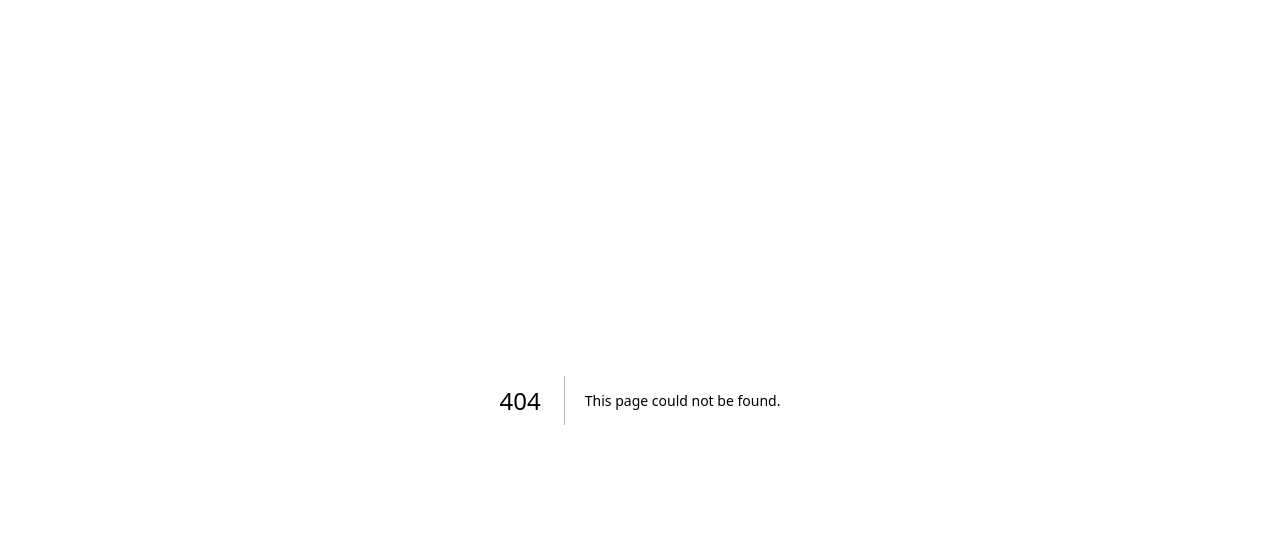
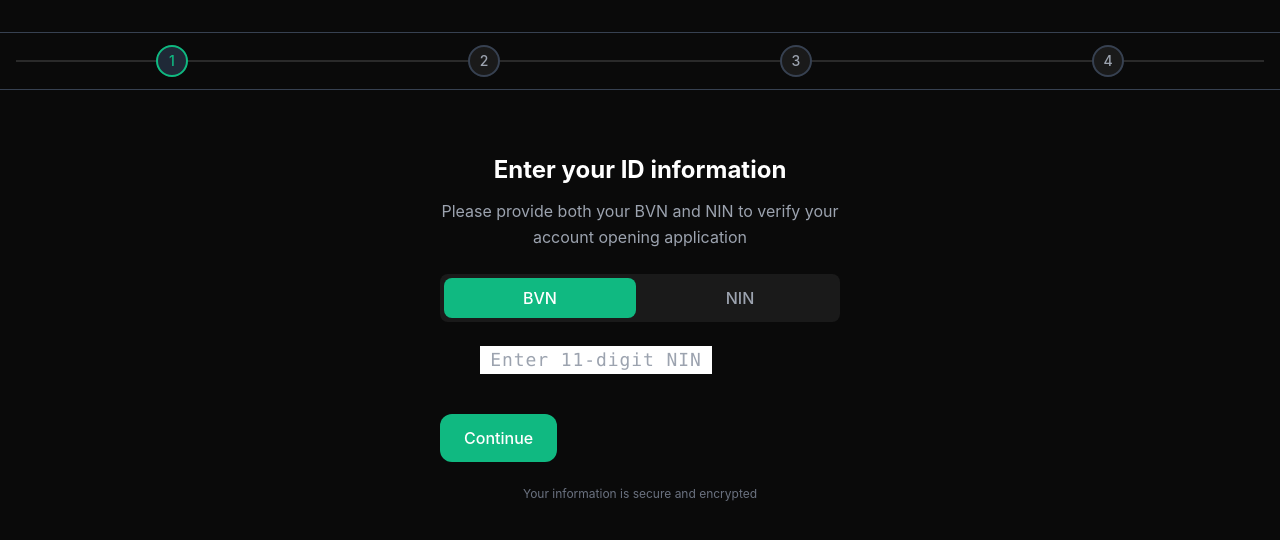
Before and after one commit to ndujesco/Trust-loop, a Next.js app in the folder application/: page /kyc/id-information in a window 1280 px wide. Before the commit this address had no page. Shown: the top 540 px of the page. Built offline with nearby package versions, Linux system fonts and the light colour scheme.

Commit message:
Added the layout for the page to collect bvn and nin information

```diff
--- /dev/null
+++ b/application/src/app/kyc/id-information/page.tsx
@@ -0,0 +1,123 @@
+"use client";
+
+import { Button } from "@/components/ui/Button";
+import KYCLayout from "@/components/layouts/KYCLayout";
+import { useState } from "react";
+
+type ActiveTab = "bvn" | "nin";
+
+const IDInformationPage: React.FC = () => {
+  const [activeTab, setActiveTab] = useState<ActiveTab>("bvn");
+
+  return (
+    <KYCLayout>
+      <div className="space-y-6 animate-fade-in px-2 sm:px-6 max-w-lg mx-auto">
+        {/* Header */}
+        <div className="mt-10 text-center space-y-3">
+          <h1 className="text-2xl font-bold text-[var(--text-primary)]">
+            Enter your ID information
+          </h1>
+          <p className="text-[var(--text-tertiary)] leading-relaxed">
+            Please provide both your BVN and NIN to verify your account opening
+            application
+          </p>
+        </div>
+
+        {/* Tabs */}
+        <div className="flex gap-2 p-1 bg-[var(--bg-secondary)] rounded-lg">
+          <button
+            onClick={() => setActiveTab("bvn")}
+            className={`flex-1 px-4 py-2 rounded-lg font-medium transition-all flex items-center justify-center gap-2 ${
+              activeTab === "bvn"
+                ? "bg-[var(--primary-teal)] text-white"
+                : "text-[var(--text-tertiary)] hover:text-[var(--text-primary)]"
+            }`}
+          >
+            <span>BVN</span>
+            {false && (
+              <svg
+                className={`w-4 h-4 ${
+                  activeTab === "bvn" ? "text-white" : "text-[var(--success)]"
+                }`}
+                fill="currentColor"
+                viewBox="0 0 20 20"
+              >
+                <path
+                  fillRule="evenodd"
+                  d="M16.707 5.293a1 1 0 010 1.414l-8 8a1 1 0 01-1.414 0l-4-4a1 1 0 011.414-1.414L8 12.586l7.293-7.293a1 1 0 011.414 0z"
+                  clipRule="evenodd"
+                />
+              </svg>
+            )}
+          </button>
+          <button
+            onClick={() => setActiveTab("nin")}
+            className={`flex-1 px-4 py-2 rounded-lg font-medium transition-all flex items-center justify-center gap-2 ${
+              activeTab === "nin"
+                ? "bg-[var(--primary-teal)] text-white"
+                : "text-[var(--text-tertiary)] hover:text-[var(--text-primary)]"
+            }`}
+          >
+            <span>NIN</span>
+            {false && (
+              <svg
+                className={`w-4 h-4 ${
+                  activeTab === "nin" ? "text-white" : "text-[var(--success)]"
+                }`}
+                fill="currentColor"
+                viewBox="0 0 20 20"
+              >
+                <path
+                  fillRule="evenodd"
+                  d="M16.707 5.293a1 1 0 010 1.414l-8 8a1 1 0 01-1.414 0l-4-4a1 1 0 011.414-1.414L8 12.586l7.293-7.293a1 1 0 011.414 0z"
+                  clipRule="evenodd"
+                />
+              </svg>
+            )}
+          </button>
+        </div>
+
+        {/* ID Input Fields */}
+        <div className="space-y-6">
+          {/* BVN Input */}
+          {activeTab === "bvn" && (
+            <div className="space-y-3 animate-fade-in">
+              <div className="w-full max-w-xs mx-auto">
+                <input
+                  placeholder="Enter 11-digit NIN"
+                  className="text-center font-mono text-lg tracking-wider"
+                />
+              </div>
+            </div>
+          )}
+
+          {/* NIN Input */}
+          {activeTab === "nin" && (
+            <div className="space-y-3 animate-fade-in">
+              <div className="w-full max-w-xs mx-auto">
+                <input
+                  placeholder="Enter 11-digit NIN"
+                  className="text-center font-mono text-lg tracking-wider"
+                />
+              </div>
+            </div>
+          )}
+        </div>
+
+        {/* Continue Button */}
+        <div className="pt-4">
+          <Button size="lg">Continue</Button>
+        </div>
+
+        {/* Security Note */}
+        <div className="text-center">
+          <p className="text-xs text-[var(--text-muted)]">
+            Your information is secure and encrypted
+          </p>
+        </div>
+      </div>
+    </KYCLayout>
+  );
+};
+
+export default IDInformationPage;
```
